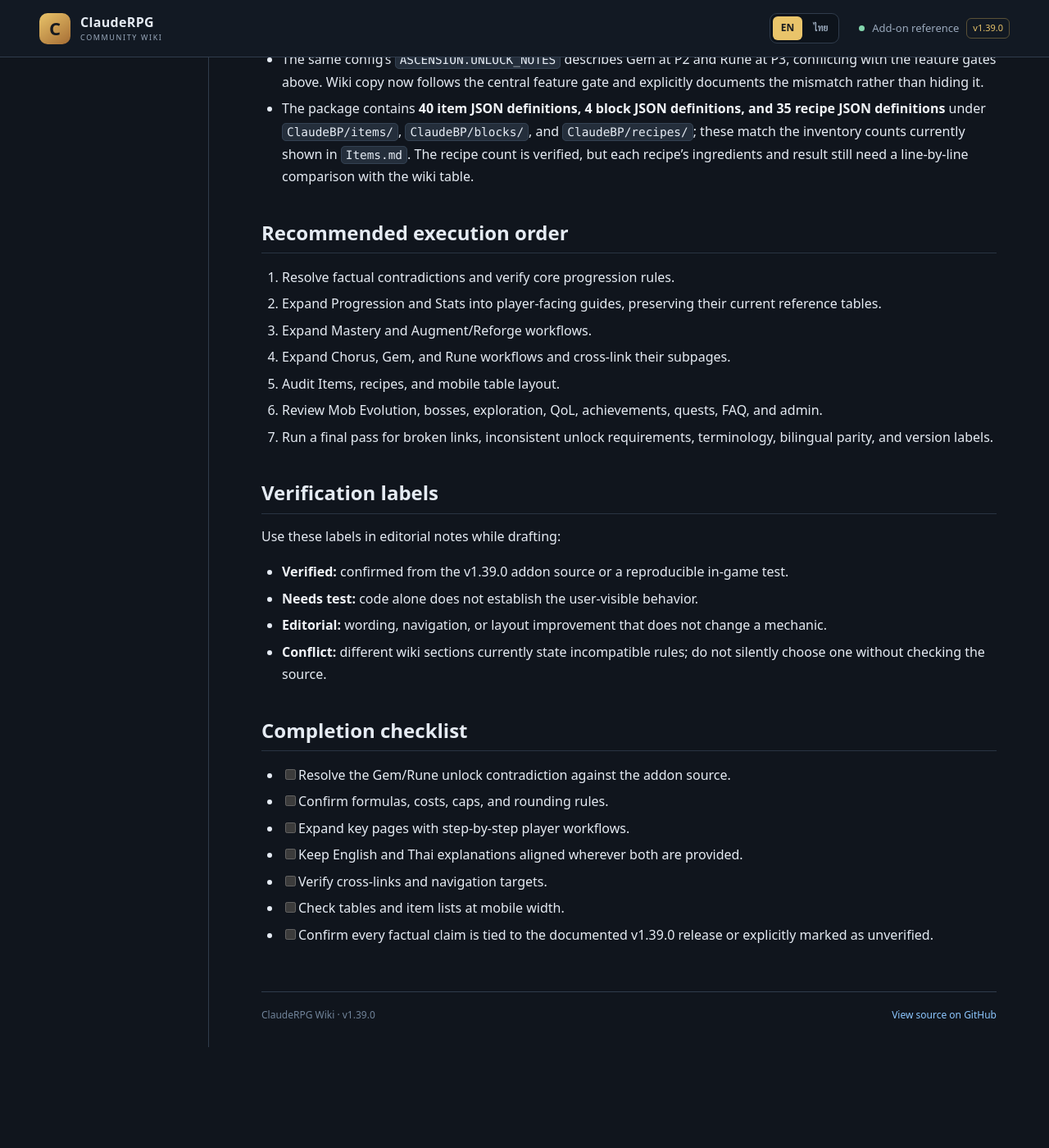
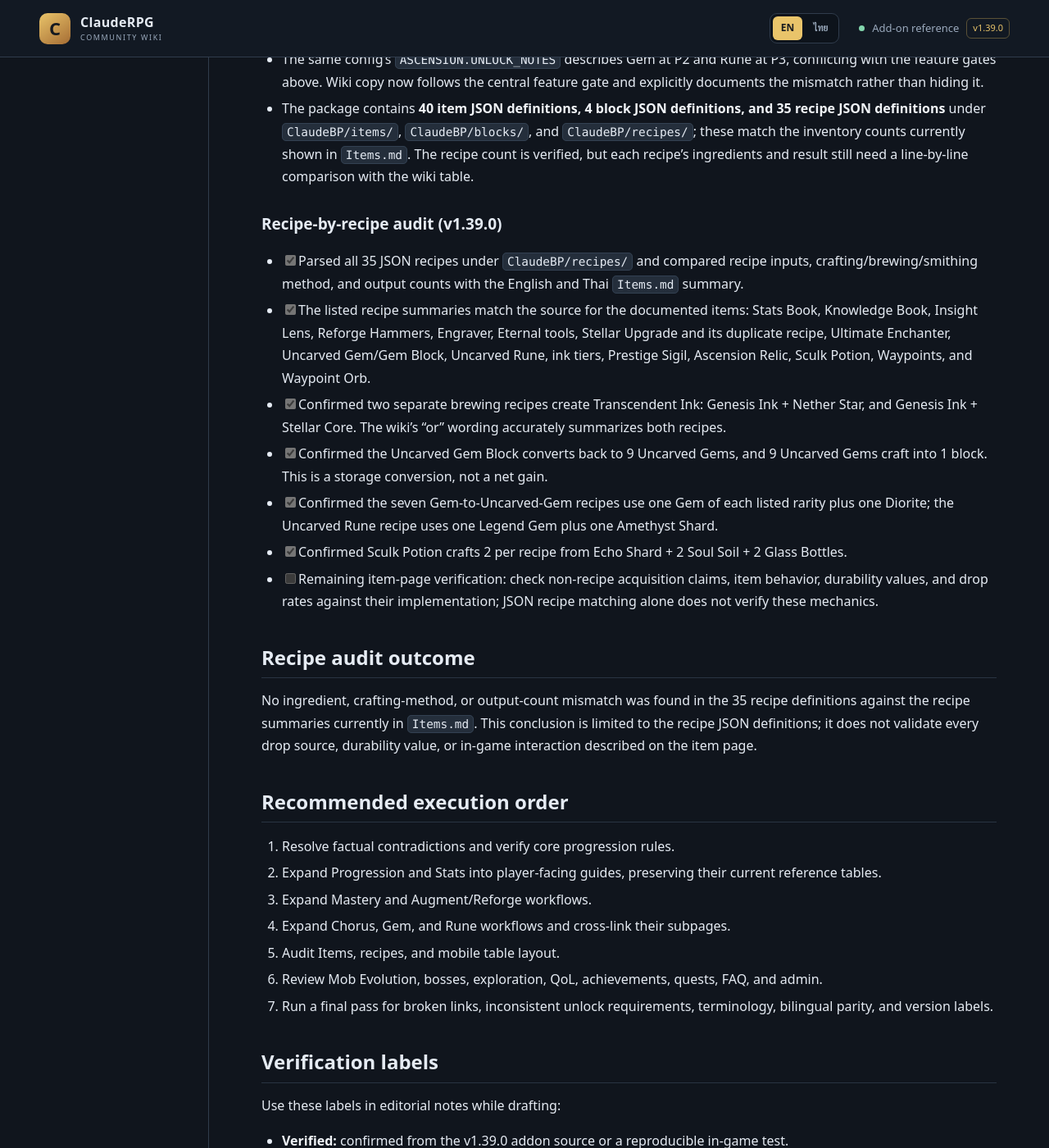
Before and after one commit to miniTorch25/ClaudeRPG-Wiki-V2, a Jekyll site: the page built from CONTENT-GAP-AUDIT.md, in a window 1280 px wide and 1400 px high, scrolled down 3107 px. Shown: the whole window at 82% size. Built offline with Jekyll 4.4.1, drawn with Linux system fonts in a browser that asks for light colours; our own code applies the rules of GitHub Pages for plain Markdown files; before the commit the page ends 4384 px from its top, so only the background shows below that; some of the changed text lies outside the part shown.

Commit message:
docs: record line-by-line recipe audit

```diff
--- a/CONTENT-GAP-AUDIT.md
+++ b/CONTENT-GAP-AUDIT.md
@@ -69,6 +69,22 @@ The v1.39.0 addon package was retrieved from the Library and inspected directly.
 - The same config's `ASCENSION.UNLOCK_NOTES` describes Gem at P2 and Rune at P3, conflicting with the feature gates above. Wiki copy now follows the central feature gate and explicitly documents the mismatch rather than hiding it.
 - The package contains **40 item JSON definitions, 4 block JSON definitions, and 35 recipe JSON definitions** under `ClaudeBP/items/`, `ClaudeBP/blocks/`, and `ClaudeBP/recipes/`; these match the inventory counts currently shown in `Items.md`. The recipe count is verified, but each recipe's ingredients and result still need a line-by-line comparison with the wiki table.
 
+
+
+### Recipe-by-recipe audit (v1.39.0)
+
+- [x] Parsed all 35 JSON recipes under `ClaudeBP/recipes/` and compared recipe inputs, crafting/brewing/smithing method, and output counts with the English and Thai `Items.md` summary.
+- [x] The listed recipe summaries match the source for the documented items: Stats Book, Knowledge Book, Insight Lens, Reforge Hammers, Engraver, Eternal tools, Stellar Upgrade and its duplicate recipe, Ultimate Enchanter, Uncarved Gem/Gem Block, Uncarved Rune, ink tiers, Prestige Sigil, Ascension Relic, Sculk Potion, Waypoints, and Waypoint Orb.
+- [x] Confirmed two separate brewing recipes create Transcendent Ink: Genesis Ink + Nether Star, and Genesis Ink + Stellar Core. The wiki's “or” wording accurately summarizes both recipes.
+- [x] Confirmed the Uncarved Gem Block converts back to 9 Uncarved Gems, and 9 Uncarved Gems craft into 1 block. This is a storage conversion, not a net gain.
+- [x] Confirmed the seven Gem-to-Uncarved-Gem recipes use one Gem of each listed rarity plus one Diorite; the Uncarved Rune recipe uses one Legend Gem plus one Amethyst Shard.
+- [x] Confirmed Sculk Potion crafts 2 per recipe from Echo Shard + 2 Soul Soil + 2 Glass Bottles.
+- [ ] Remaining item-page verification: check non-recipe acquisition claims, item behavior, durability values, and drop rates against their implementation; JSON recipe matching alone does not verify these mechanics.
+
+## Recipe audit outcome
+
+No ingredient, crafting-method, or output-count mismatch was found in the 35 recipe definitions against the recipe summaries currently in `Items.md`. This conclusion is limited to the recipe JSON definitions; it does not validate every drop source, durability value, or in-game interaction described on the item page.
+
 ## Recommended execution order
 
 1. Resolve factual contradictions and verify core progression rules.
@@ -89,10 +105,11 @@ Use these labels in editorial notes while drafting:
 
 ## Completion checklist
 
-- [ ] Resolve the Gem/Rune unlock contradiction against the addon source.
+- [x] Resolve the Gem/Rune unlock contradiction in the wiki using the central feature gate; the conflicting addon confirmation text remains an upstream issue.
 - [ ] Confirm formulas, costs, caps, and rounding rules.
 - [ ] Expand key pages with step-by-step player workflows.
 - [ ] Keep English and Thai explanations aligned wherever both are provided.
+- [x] Compare all 35 recipe JSON definitions with the English and Thai item tables; no recipe ingredient/method/output mismatch found.
 - [ ] Verify cross-links and navigation targets.
 - [ ] Check tables and item lists at mobile width.
 - [ ] Confirm every factual claim is tied to the documented v1.39.0 release or explicitly marked as unverified.
```
